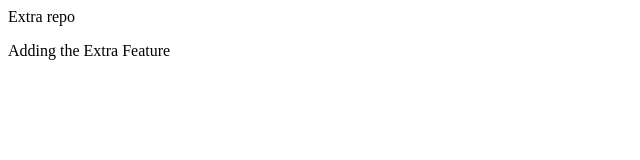
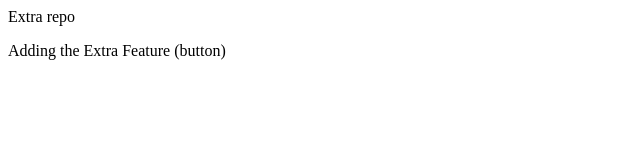
Before and after one commit to Subbu5466/newRepostiory, a plain HTML site: page index.html in a window 1280 px wide. Shown: the full height of the page, 0-640 px from the left. Drawn offline with Linux system fonts and the light colour scheme.

```diff
--- a/index.html
+++ b/index.html
@@ -1,2 +1,2 @@
 <p>Extra repo</p>
-<p>Adding the Extra Feature</p>
+<p>Adding the Extra Feature (button)</p>
```
